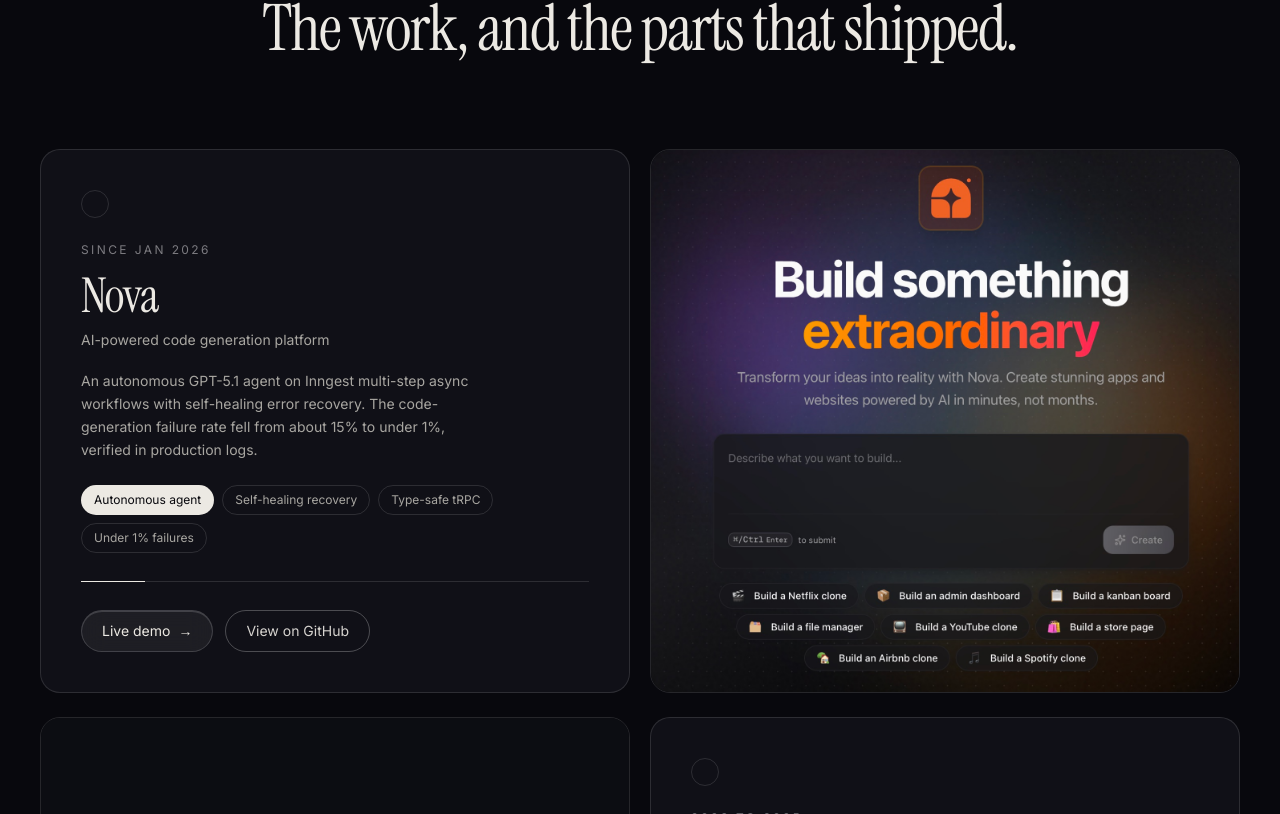
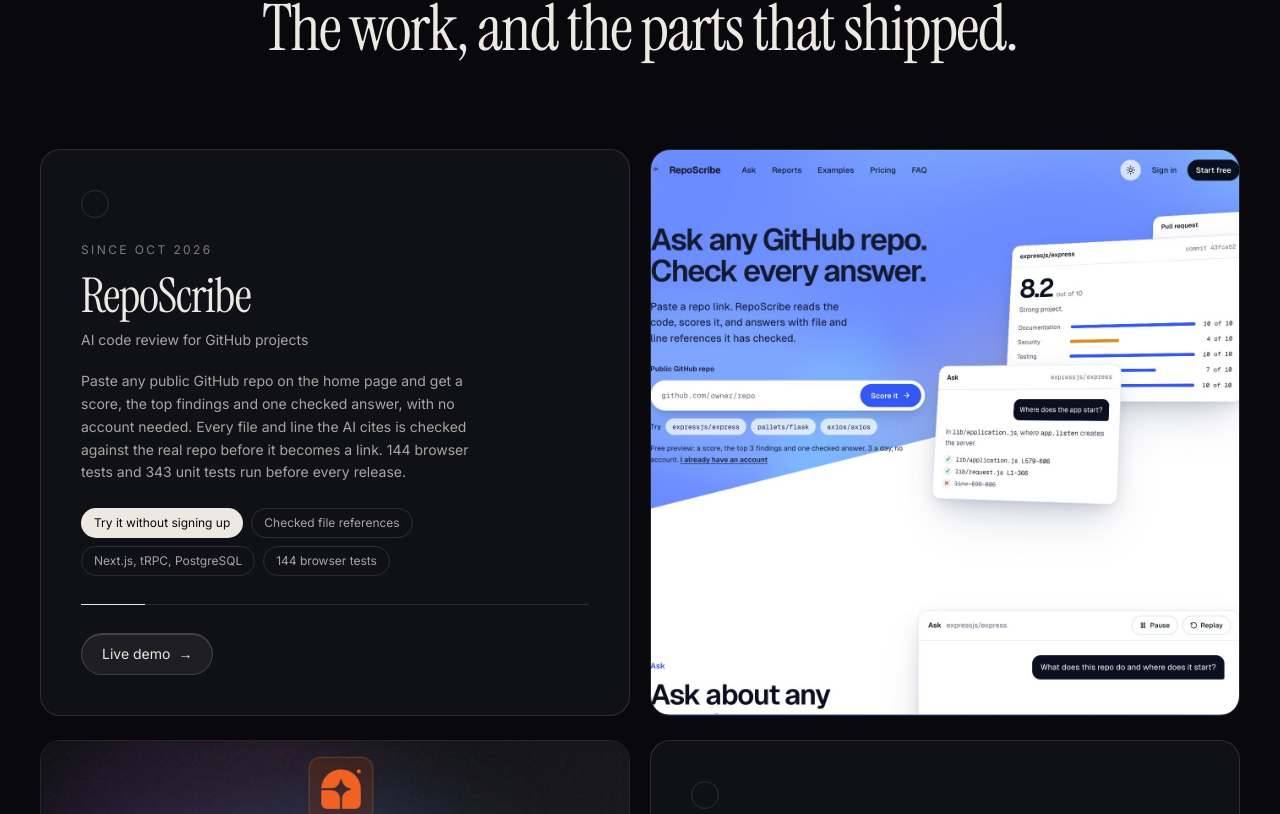
Before and after one commit to Soumyadip2003-AI/portfolio-soumyadip, a Next.js app: page / in a window 1280 px wide. Shown: the part 1446-2260 px from the top of the page. Built offline with nearby package versions, Linux system fonts and the light colour scheme.

Commit message:
Add RepoScribe, with a live demo visitors can try without signing up
The repository is private, so a card with an empty repo shows no GitHub button,
and the chatbot calls the source private instead of printing an empty link.

```diff
--- a/app/content.ts
+++ b/app/content.ts
@@ -113,6 +113,7 @@ export const manifesto = ["So it keeps working", "when you look away."];
                 "top" | "center" | "left" | "right" | "bottom"
    fallbackTint the gradient used when image is null: "sky" | "aurora" | "night"
    facets       the small pills. The first one is highlighted.
+   repo         leave "" for a private repository; the GitHub button is hidden
    -------------------------------------------------------------------------- */
 
 export type Project = {
@@ -135,6 +136,19 @@ export const projectsHeading = {
 };
 
 export const projects: Project[] = [
+  {
+    name: "RepoScribe",
+    tag: "AI code review for GitHub projects",
+    period: "Since Oct 2026",
+    body: "Paste any public GitHub repo on the home page and get a score, the top findings and one checked answer, with no account needed. Every file and line the AI cites is checked against the real repo before it becomes a link. 144 browser tests and 343 unit tests run before every release.",
+    facets: ["Try it without signing up", "Checked file references", "Next.js, tRPC, PostgreSQL", "144 browser tests"],
+    demo: "https://reposcribe.dev",
+    /* Private repository: leave "" and the card shows no GitHub button. */
+    repo: "",
+    image: "/reposcribe.jpg",
+    imageFocus: "top",
+    fallbackTint: "sky",
+  },
   {
     name: "Nova",
     tag: "AI-powered code generation platform",
@@ -451,7 +465,7 @@ PROJECTS
 ${projects
   .map(
     (p) =>
-      `- ${p.name}, ${p.tag}, ${p.period}.\n  ${p.body}\n  Highlights: ${p.facets.join(", ")}.\n  Live demo: ${p.demo}\n  Source: ${p.repo}`,
+      `- ${p.name}, ${p.tag}, ${p.period}.\n  ${p.body}\n  Highlights: ${p.facets.join(", ")}.\n  Live demo: ${p.demo}\n  Source: ${p.repo || "private repository"}`,
   )
   .join("\n")}
 
--- a/app/page.tsx
+++ b/app/page.tsx
@@ -306,6 +306,7 @@ function ProjectRow({ p, flip }: { p: Project; flip: boolean }) {
               Live demo
               <span aria-hidden="true">&rarr;</span>
             </a>
+            {p.repo && (
               <a
                 href={p.repo}
                 target="_blank"
@@ -314,6 +315,7 @@ function ProjectRow({ p, flip }: { p: Project; flip: boolean }) {
               >
                 View on GitHub
               </a>
+            )}
           </div>
         </div>
 
```
Also changed, not shown: public/reposcribe.jpg (added). Lines whose indentation alone changed are shown as unchanged.
